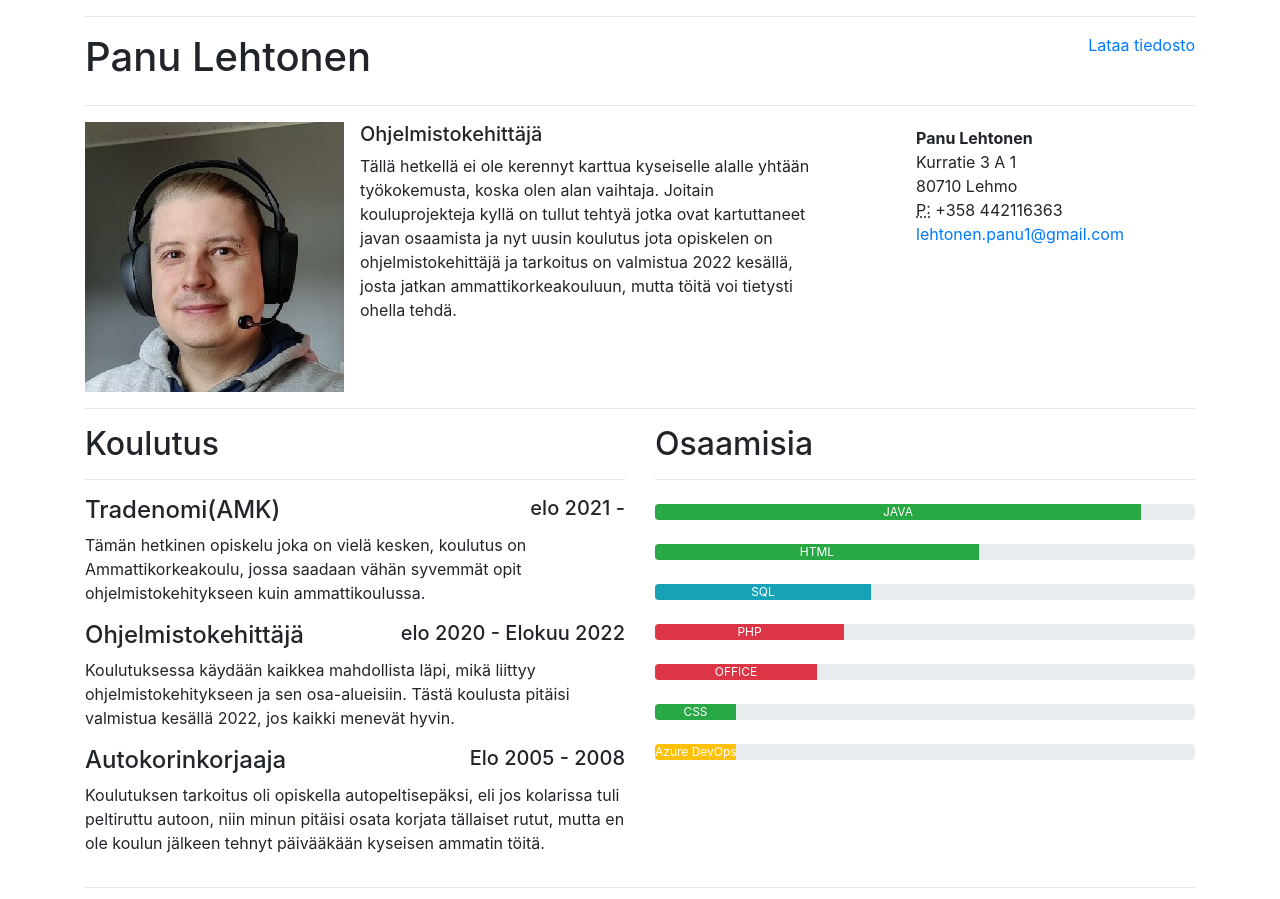
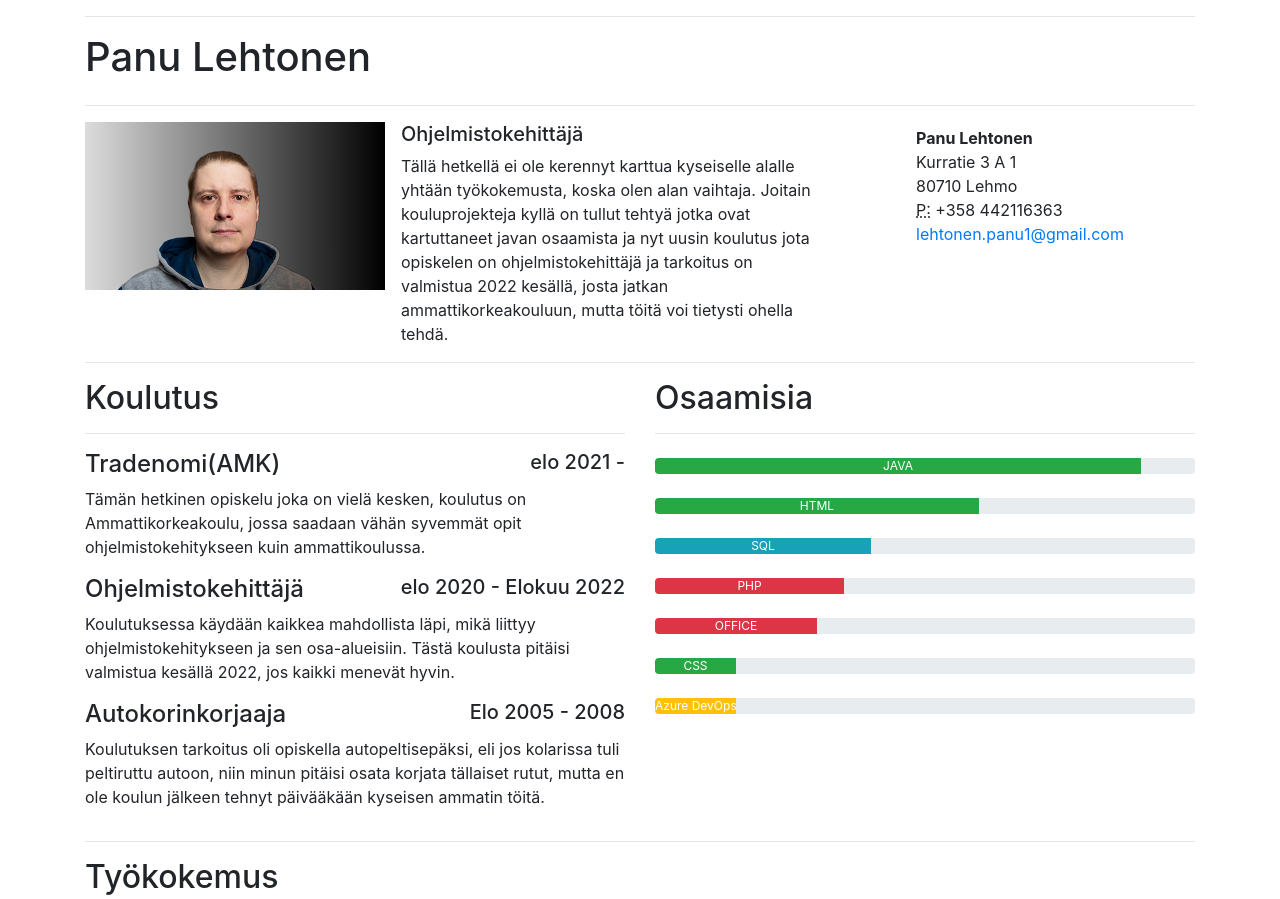
Before and after one commit to PanDirolli/VerkkosivuCV, a plain HTML site: page index.html in a window 1280 px wide. Shown: the top 899 px of the page. Drawn offline with Linux system fonts and the light colour scheme.

Commit message:
Kuvan muokkaus ja yhteydenotto lomakkeen poisto

```diff
--- a/index.html
+++ b/index.html
@@ -15,15 +15,12 @@
         <div class="col-6">
           <h1>Panu Lehtonen</h1>
         </div>
-        <div class="col-6">
-          <p class="text-right"><a href="">Lataa tiedosto</a></p>
-        </div>
       </div>
       <hr>
       <div class="row">
         <div class="col-md-8 col-sm-12">
           <div class="media">
-            <img class="mr-3" src="images/omakuva.jpg" alt="Omakuva">
+            <img class="mr-3" src="images/mina.png" alt="Omakuva">
             <div class="media-body">
               <h5 class="mt-0">Ohjelmistokehittäjä</h5>
               Tällä hetkellä ei ole kerennyt karttua kyseiselle alalle yhtään työkokemusta, koska olen alan vaihtaja. Joitain kouluprojekteja kyllä on tullut tehtyä jotka ovat kartuttaneet javan osaamista ja nyt uusin koulutus jota opiskelen on ohjelmistokehittäjä ja tarkoitus on valmistua 2022 kesällä, josta jatkan ammattikorkeakouluun, mutta töitä voi tietysti ohella tehdä.
@@ -145,6 +142,8 @@
 
         </div>
       </div>
+      <!--
+        TÄMÄ EI OLE VIELÄ TOIMINNASSA, PITÄÄ PEREHTYÄ MITEN SAA TOIMIMAAN YHTEYDENOTTO LOMAKKEEN
       <hr>
       <h2>Ota yhteyttä</h2>
       <hr>
```
Also changed, not shown: images/mina.png (added), images/omakuva.jpg (deleted).
